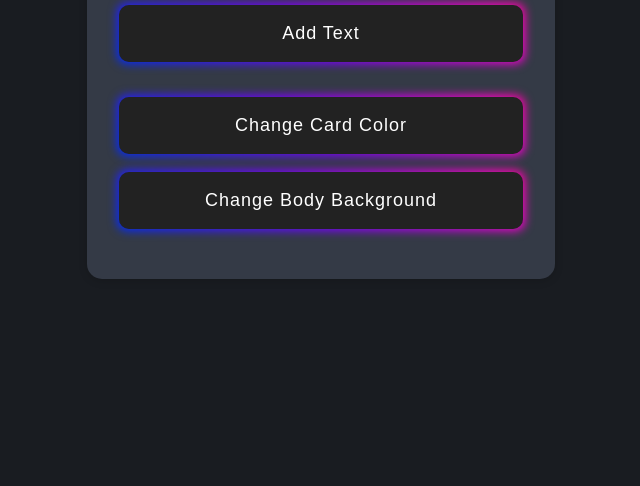
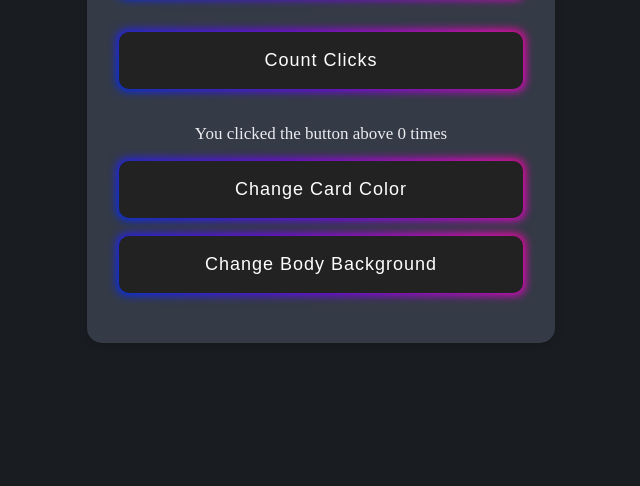
Before and after one commit to 2Kelvin/adding-react-to-html, a website: page index.html in a window 1280 px wide. Shown: the part 314-800 px from the top of the page, without its empty margins (319-959 px from the left). Drawn offline with nearby package versions, Linux system fonts and the light colour scheme.

Commit message:
added a clic count button

```diff
--- a/index.html
+++ b/index.html
@@ -22,8 +22,8 @@
       You can also use React without JSX, in which case you can remove Babel:
       https://reactjs.org/docs/react-without-jsx.html
     -->
-  <script src="https://unpkg.com/react@18/umd/react.production.min.js" crossorigin></script>
-  <script src="https://unpkg.com/react-dom@18/umd/react-dom.production.min.js" crossorigin></script>
+  <script src="https://unpkg.com/react@18/umd/react.development.js" crossorigin></script>
+  <script src="https://unpkg.com/react-dom@18/umd/react-dom.development.js" crossorigin></script>
   <script src="index.js"></script>
 </body>
 
--- a/index.js
+++ b/index.js
@@ -16,6 +16,11 @@ function MyApp() {
         bodyBg = _React$useState6[0],
         setBodyBg = _React$useState6[1];
 
+    var _React$useState7 = React.useState(0),
+        _React$useState8 = _slicedToArray(_React$useState7, 2),
+        clicks = _React$useState8[0],
+        setClicks = _React$useState8[1];
+
     var htmlBody = document.querySelector("body");
     htmlBody.style.backgroundColor = bodyBg;
 
@@ -24,6 +29,10 @@ function MyApp() {
         color: "dodgerBlue",
         boxShadow: "rgba(0, 0, 0, 0.05) 0px 6px 24px 0px, rgba(0, 0, 0, 0.08) 0px 0px 0px 1px"
     };
+
+    function handleClickCount() {
+        setClicks(clicks + 1);
+    }
 
     function changeBodyBgColor() {
         setBodyBg("#efefef");
@@ -53,6 +62,16 @@ function MyApp() {
             "p",
             { className: "paragraph" },
             clicked
+        ),
+        React.createElement(OneButton, {
+            handleClikFunParam: handleClickCount,
+            btnText: "Count Clicks"
+        }),
+        React.createElement(
+            "p",
+            { className: "paragraph" },
+            "You clicked the button above ",
+            clicks == 1 ? clicks + " time" : clicks + " times"
         ),
         React.createElement(OneButton, {
             handleClikFunParam: handleCardColorChange,
```
Also changed, not shown: src/index.js (+13 -0 lines).
